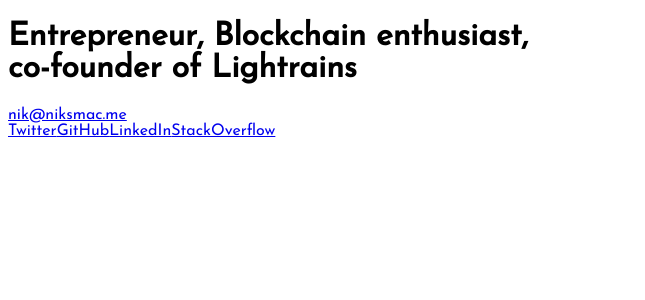
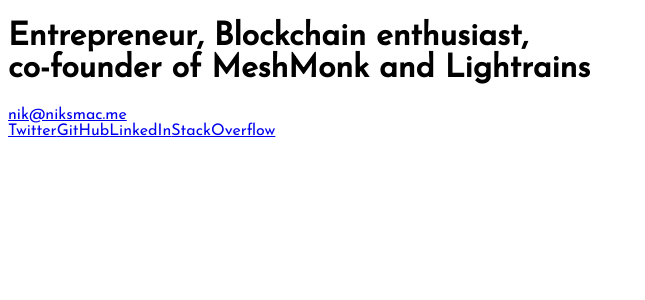
Before and after one commit to niksmac/niksmac.github.io, a Next.js app: page / in a window 1280 px wide. Shown: the top 300 px of the page, without its empty margins (0-645 px from the left). Built offline with nearby package versions, Linux system fonts and the light colour scheme.

Commit message:
Upgrade deps

```diff
--- a/pages/index.js
+++ b/pages/index.js
@@ -31,7 +31,7 @@
           <div className="md:w-2/3 w-screen px-4">
             <h1 className="text-3xl md:text-4xl font-bold leading-relaxed">
               Entrepreneur, Blockchain enthusiast, <br />
-              co-founder of Lightrains
+              co-founder of MeshMonk and Lightrains
             </h1>
             <a
               className="mt-12 inline-block hover:text-green-500"
```
Also changed, not shown: package.json (+6 -6 lines), 1 other file (tests, documents, lock files or other folders).
